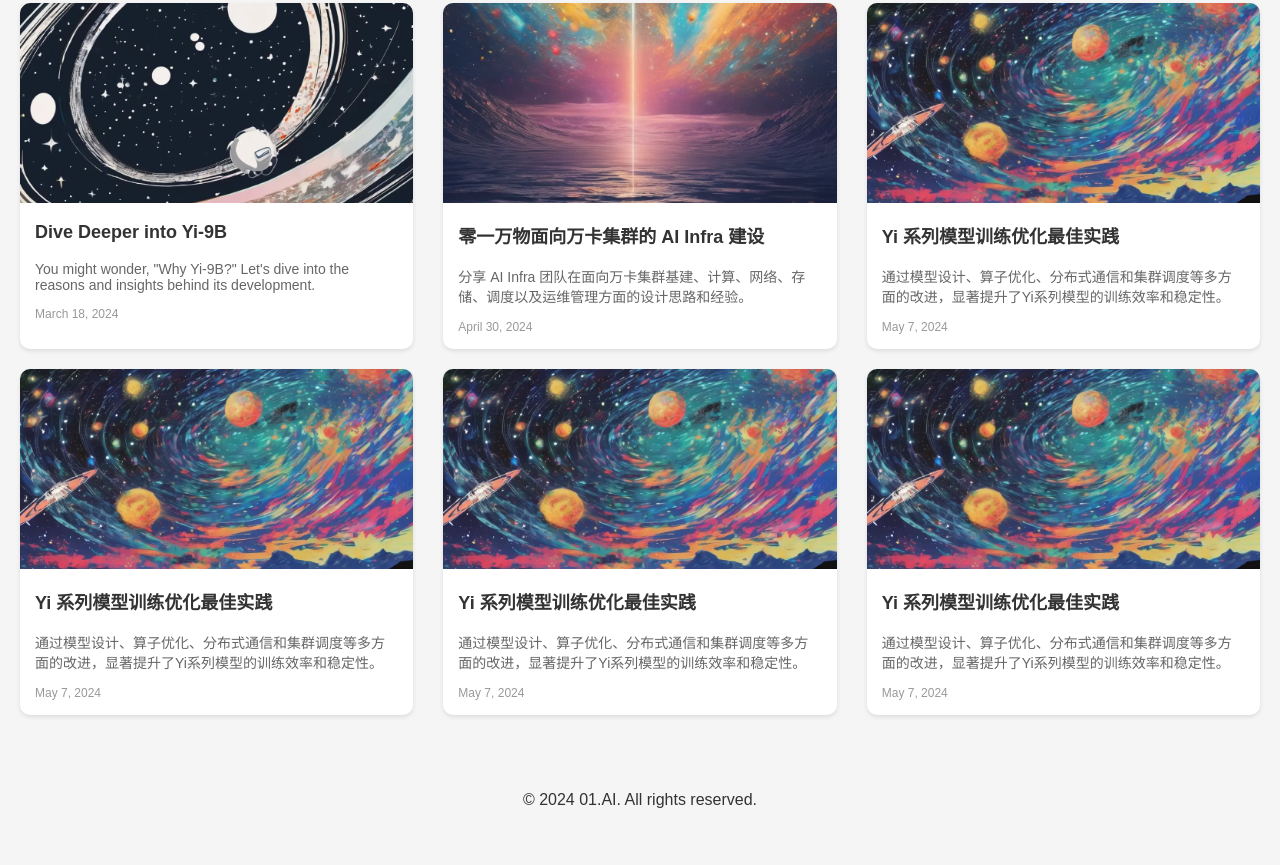
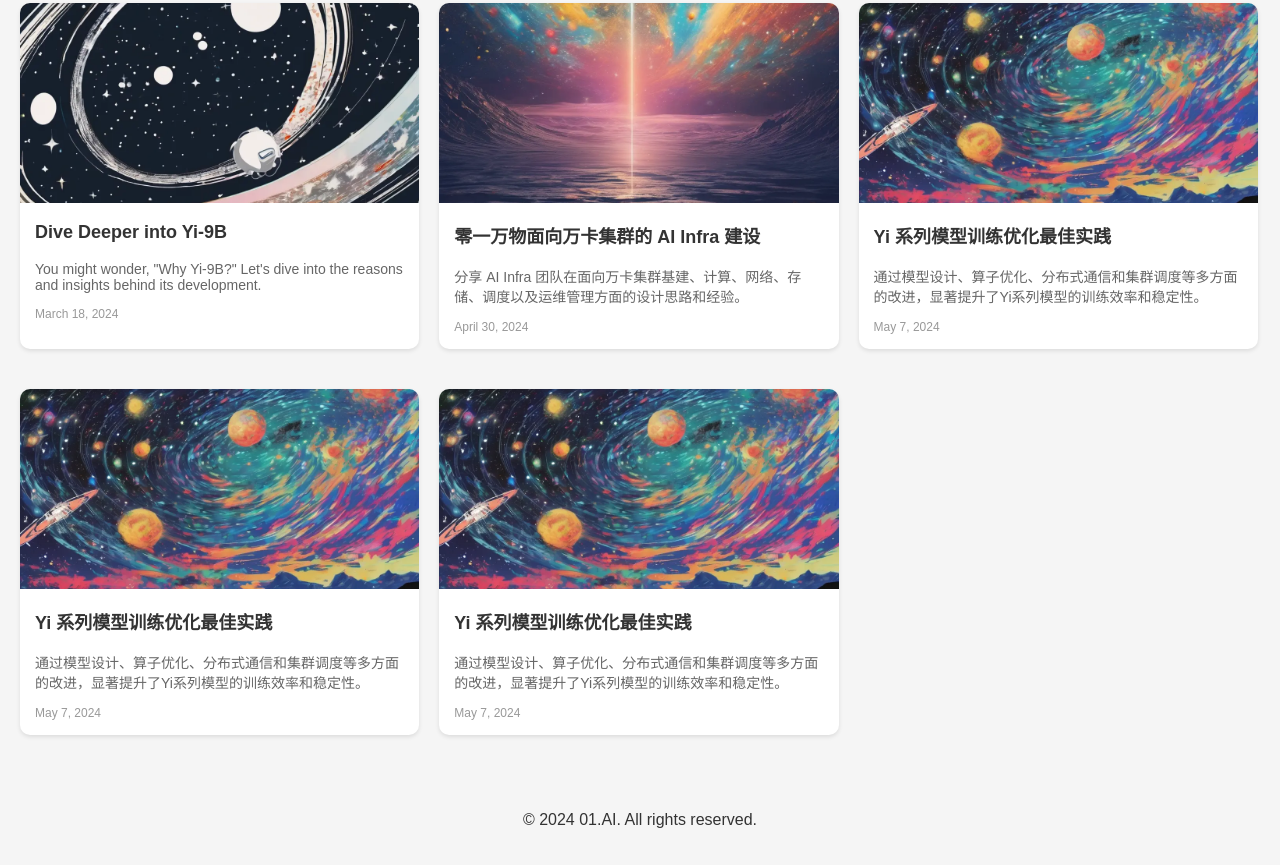
Before and after one commit to Haijian06/Haijian06.github.io, a plain HTML site: page index.html in a window 1280 px wide. Shown: the part 672-1537 px from the top of the page. Drawn offline with Linux system fonts and the light colour scheme.

Commit message:
Update index.html

```diff
--- a/index.html
+++ b/index.html
@@ -154,11 +154,13 @@
         }
         .astronomy-cards {
             display: flex;
-            justify-content: space-between;
+/*             justify-content: space-between; */
             flex-wrap: wrap;
+            gap: 20px;
         }
         .astronomy-card {
-            flex: 0 1 calc(33.33% - 20px);
+/*             flex: 0 1 calc(33.33% - 20px); */
+            flex: 0 1 calc(33.33% - 14px);
             background-color: var(--card-bg);
             border-radius: 10px;
             overflow: hidden;
@@ -366,7 +368,7 @@
                         <div class="astronomy-card-date">May 7, 2024</div>
                     </div>
                 </a>
-                                <a href="blog/yi-model-training-optimization/" class="astronomy-card">
+                <a href="blog/yi-model-training-optimization/" class="astronomy-card">
                     <img src="./assets/images/blog-4.webp" alt="AI in Education">
                     <div class="astronomy-card-content">
                         <h3>Yi 系列模型训练优化最佳实践</h3>
@@ -375,13 +377,6 @@
                     </div>
                 </a>
                 <a href="blog/yi-model-training-optimization/" class="astronomy-card">
-                    <img src="./assets/images/blog-4.webp" alt="AI in Education">
-                    <div class="astronomy-card-content">
-                        <h3>Yi 系列模型训练优化最佳实践</h3>
-                        <p>通过模型设计、算子优化、分布式通信和集群调度等多方面的改进，显著提升了Yi系列模型的训练效率和稳定性。</p>
-                        <div class="astronomy-card-date">May 7, 2024</div>
-                    </div>
-                 <a href="blog/yi-model-training-optimization/" class="astronomy-card">
                     <img src="./assets/images/blog-4.webp" alt="AI in Education">
                     <div class="astronomy-card-content">
                         <h3>Yi 系列模型训练优化最佳实践</h3>
```
